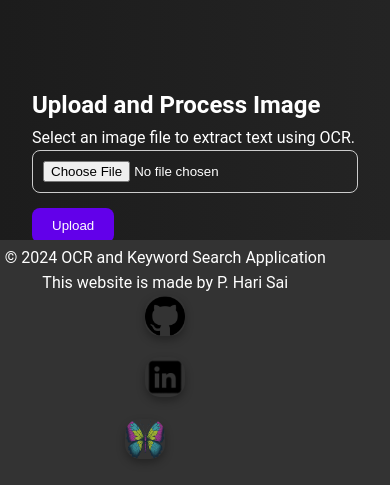
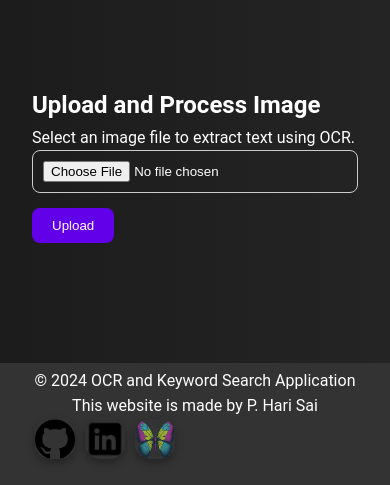
Before and after one commit to harisaigithub/OCR-and-Keyword-Search-Application, a Python web app: template templates/index.html in a window 390 px wide. Shown: the part 359-844 px from the top of the page. Run offline with Jinja, Linux system fonts and the light colour scheme; the template is opened without the code that fills it, so the values that code supplies are empty.

Commit message:
updated responsive 14.50/30.09.2024

```diff
--- a/static/style.css
+++ b/static/style.css
@@ -121,7 +121,13 @@ footer {
     left: 0;
 }
 
-footer .social-links a {
+footer .social-links {
+    display: flex;
+    align-items: center;
+    gap: 20px;
+}
+
+footer .social-links a, footer .social-links p {
     display: block;
     text-align: center;
     color: #fff;
@@ -145,15 +151,21 @@ footer .social-links a:hover {
 
 /* Responsive Design */
 @media (max-width: 768px) {
-    header, footer {
+    footer {
+        flex-direction: column;
         text-align: center;
     }
 
     footer .social-links {
-        flex-direction: column;
+        flex-direction: row;
+        gap: 10px;
     }
 
-    footer .social-links a {
+    footer .social-links a, footer .social-links p {
         margin-bottom: 10px;
     }
+
+    footer .social-links a:last-child {
+        margin-right: 0; /* Remove right margin for small screens */
+    }
 }
```
Also changed, not shown: app.py (+1 -1 lines).
